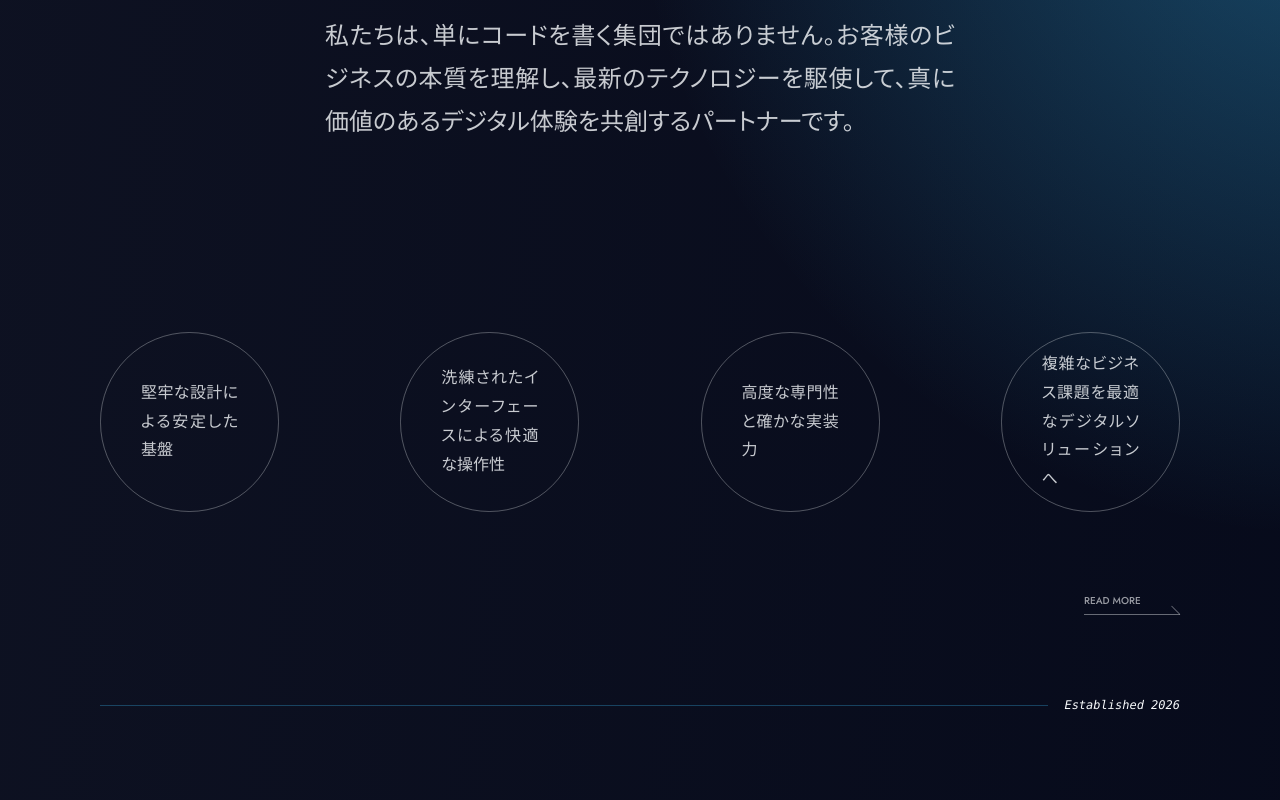
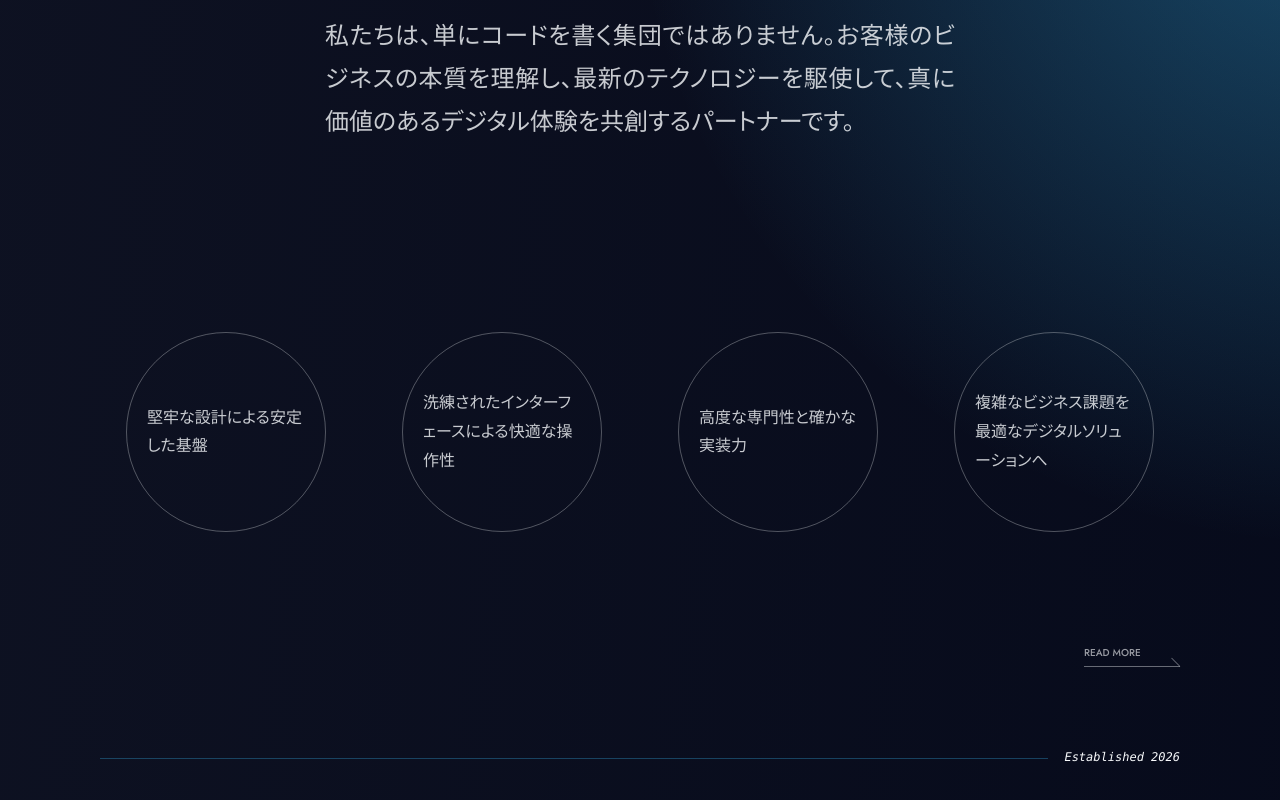
Before and after one commit to tkfjysft/client-00001-web, a Next.js app: page / in a window 1280 px wide. Shown: the part 1886-2686 px from the top of the page. Built offline with nearby package versions, Linux system fonts and the light colour scheme.

Commit message:
fix:メッセージセクションのスマホ対応

```diff
--- a/src/components/MessageSection.tsx
+++ b/src/components/MessageSection.tsx
@@ -43,15 +43,15 @@ const baseDelay = 0.08;
 const layouts = {
   class: {
     headline: "",
-    catchCopy: "col-start-3  col-end-23  row-start-1  row-end-2   z-20",
-    text: "col-start-6 col-end-20  row-start-2  row-end-3  z-20",
-    text_2: "col-start-14 col-end-23  row-start-17  row-end-24  z-20",
-    shapesA: "col-start-15  col-span-17  row-start-1  row-span-25  z-10",
-    shapesB: "col-start-18  col-span-16  row-start-9  row-span-25  z-10",
-    shapesC: "col-start-21  col-span-20  row-start-4  row-span-25  z-10",
-    shapesD: "",
-    shapesE: "",
-    subText: "",
+    catchCopy: "col-start-1   col-end-25  md:col-start-3   md:col-end-23 row-start-1  row-end-2   z-20",
+    text:      "col-start-3   col-end-23   md:col-start-6   md:col-end-20 row-start-2  row-end-3  z-20",
+    text_2:    "col-start-14  col-end-23   row-start-17 row-end-24  z-20",
+    shapesA:   "col-start-15  col-span-17  row-start-1  row-span-25  z-10",
+    shapesB:   "col-start-18  col-span-16  row-start-9  row-span-25  z-10",
+    shapesC:   "col-start-21  col-span-20  row-start-4  row-span-25  z-10",
+    shapesD:   "",
+    shapesE:   "",
+    subText:   "",
   },
   delay: {
     headline:   baseDelay * 1,
@@ -127,16 +127,41 @@ export default function MessageSection({ className }: MessageSectionProps) {
 
           <FadeIn_02
             className={`relative pt-20 space-y-6`}>
-				<div className="flex justify-between">
+				<div className="
+  grid
+  grid-cols-2      /* 📱 スマホ：2列（縦に何行か折り返す） */
+  md:grid-cols-3   /* 📑 タブレット：3列 */
+  lg:grid-cols-4   /* 💻 PC：4列（横一列に綺麗に並ぶ） */
+  gap-4            /* 円と円の間のすき間（お好みで gap-6 などに調整してください） */
+  justify-items-center /* グリッドの中で円を中央に寄せる */
+">
 				{[1, 2, 3, 4].map((index) => {
 					// オブジェクトから値を取得（もし空なら空文字を返す）
 					const text = (MESSAGE_CONTENT.subText as any)[index];
 
 					return (
 					<p
-						key={index}
-						className="flex items-center justify-center text-clr-base-1/80 border border-clr-base-1/30  border-[1px] rounded-full size-[14vw] p-10"
-					>
+  key={index}
+  className="
+    flex items-center justify-center
+    text-clr-base-1/80
+    border border-clr-base-1/30 border-[1px] rounded-full
+    text-base text-left
+    p-5 mb-8
+
+    /* 📱 450px未満：今のバッチリなサイズ */
+    w-[clamp(170px,14vw,180px)]
+    h-[clamp(170px,14vw,180px)]
+
+    /* 🚀 【新設】450px〜767pxの間：ここで先回りして二周り大きくする！ */
+    min-[450px]:w-[clamp(190px,16vw,230px)]
+    min-[450px]:h-[clamp(190px,16vw,230px)]
+
+    /* 📑 768px以上：こちらもバッチリだったサイズを維持しつつ調整 */
+    md:w-[clamp(200px,15vw,260px)]
+    md:h-[clamp(200px,15vw,260px)]
+  "
+>
 						{text}
 					</p>
 					);
```
